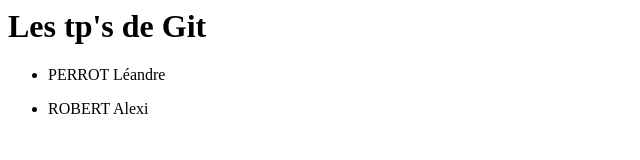
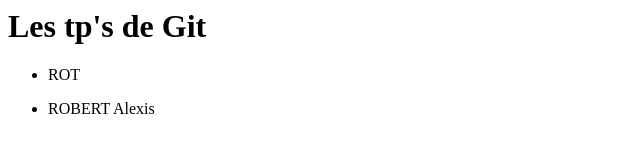
Before and after one commit to leperrot/TP-Git, a plain HTML site: page authors.html in a window 1280 px wide. Shown: the full height of the page, 0-640 px from the left. Drawn offline with Linux system fonts and the light colour scheme.

Commit message:
Suppression PER Léandre

```diff
--- a/authors.html
+++ b/authors.html
@@ -4,10 +4,10 @@
 		<h1>Les tp's de Git</h1>
 		<ul>
 			<li>
-				<p>PERROT Léandre<p>
+				<p>ROT<p>
 			</li>
 			<li>
-				<p>ROBERT Alexi<p>
+				<p>ROBERT Alexis<p>
 			</li>
 		</ul>
 	</body>
```
